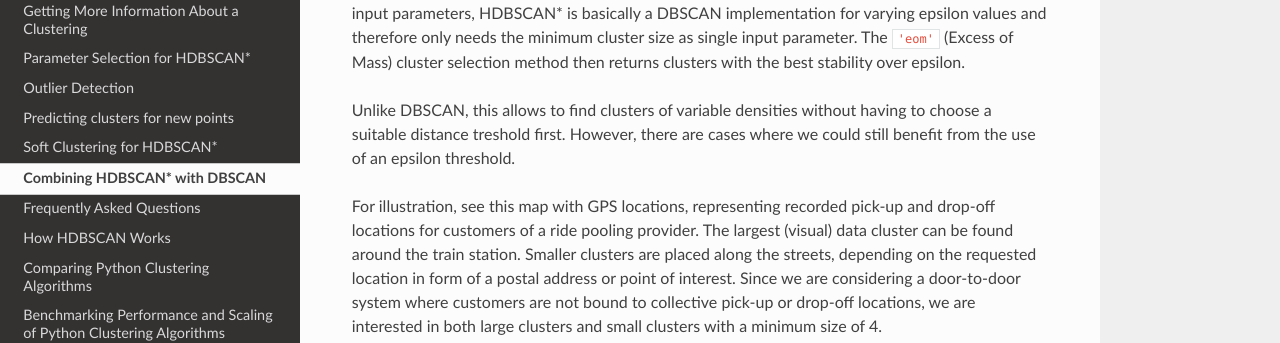
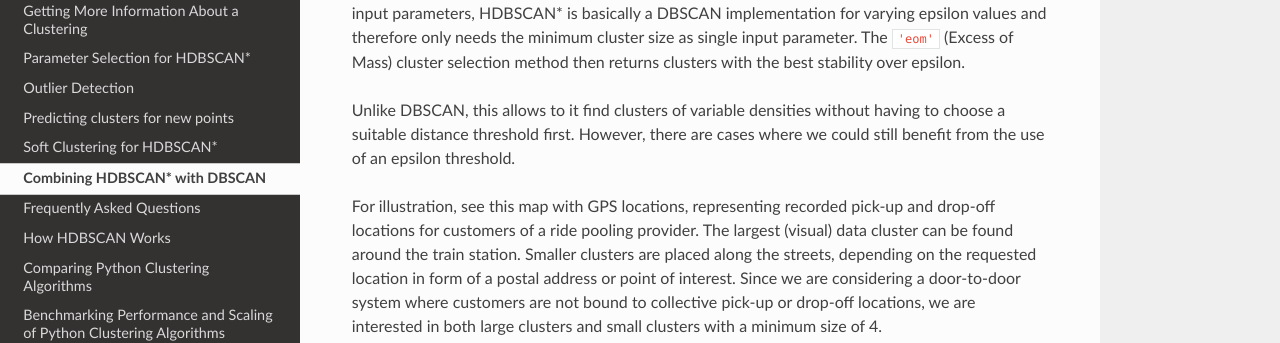
Before and after one commit to scikit-learn-contrib/hdbscan, a Sphinx documentation site: the page built from docs/how_to_use_epsilon.rst, in a window 1280 px wide and 900 px high. Shown: the part 182-525 px from the top of the window. Built offline with Sphinx 7.4.7 and the Read the Docs theme 2.0.0, drawn with Linux system fonts in a browser that asks for light colours; formulas are drawn with MathJax 3.

Commit message:
Update docs/how_to_use_epsilon.rst
Co-Authored-By: Leland McInnes <leland.mcinnes@gmail.com>

```diff
--- a/docs/how_to_use_epsilon.rst
+++ b/docs/how_to_use_epsilon.rst
@@ -6,7 +6,7 @@ While DBSCAN needs a minimum cluster size *and* a distance threshold epsilon as
 HDBSCAN\* is basically a DBSCAN implementation for varying epsilon values and therefore only needs the minimum cluster size as single input parameter.
 The ``'eom'`` (Excess of Mass) cluster selection method then returns clusters with the best stability over epsilon.
 
-Unlike DBSCAN, this allows to find clusters of variable densities without having to choose a suitable distance treshold first.
+Unlike DBSCAN, this allows to it find clusters of variable densities without having to choose a suitable distance threshold first.
 However, there are cases where we could still benefit from the use of an epsilon threshold.
 
 For illustration, see this map with GPS locations, representing recorded pick-up and drop-off locations for customers of a ride pooling provider.
```
